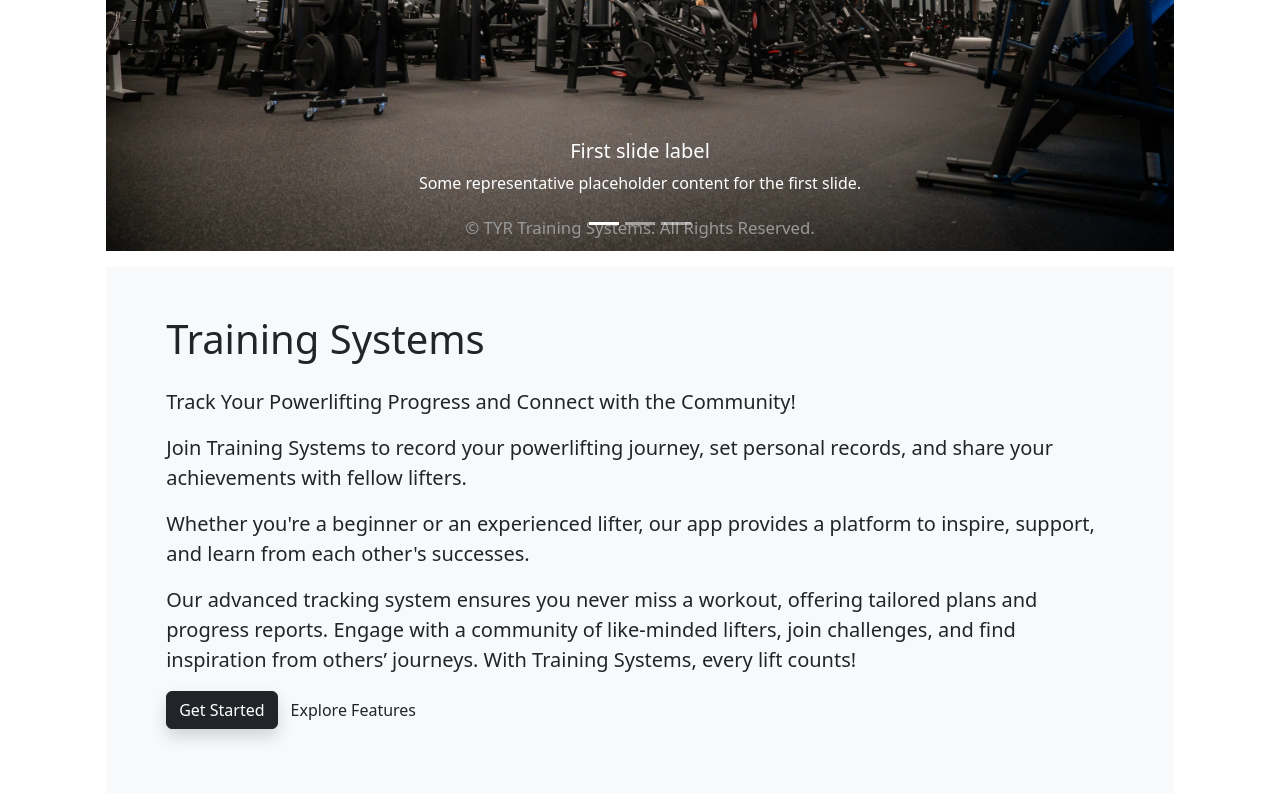
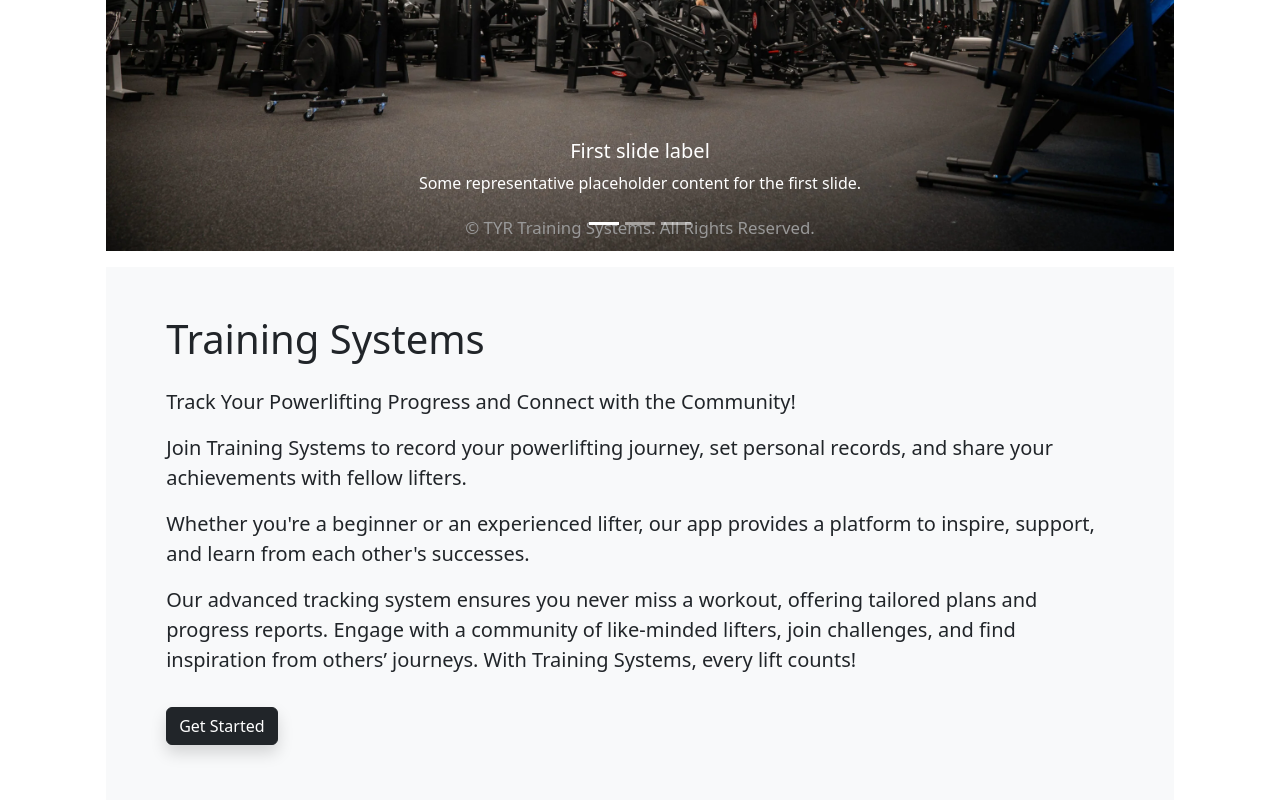
Before and after one commit to mathisarends/TrainingSystems, an Angular app in the folder client/: page / in a window 1280 px wide. Shown: the part 538-1338 px from the top of the page. Built offline with nearby package versions, Linux system fonts and the light colour scheme.

Commit message:
Parametrized hero section

```diff
--- a/client/src/app/Pages/landing/landing.component.html
+++ b/client/src/app/Pages/landing/landing.component.html
@@ -5,43 +5,13 @@
       <app-carousel [slides]="carouselSlides"></app-carousel>
     </div>
     <!-- Hero Section -->
-    <div class="hero-section bg-light d-flex align-items-center">
-      <section class="p-5 w-100">
-        <div class="container">
-          <div class="row">
-            <div class="col-lg-12">
-              <h1 class="pb-3">Training Systems</h1>
-              <p class="lead">
-                Track Your Powerlifting Progress and Connect with the Community!
-              </p>
-              <p class="lead">
-                Join Training Systems to record your powerlifting journey, set
-                personal records, and share your achievements with fellow
-                lifters.
-              </p>
-              <p class="lead">
-                Whether you're a beginner or an experienced lifter, our app
-                provides a platform to inspire, support, and learn from each
-                other's successes.
-              </p>
-              <p class="lead">
-                Our advanced tracking system ensures you never miss a workout,
-                offering tailored plans and progress reports. Engage with a
-                community of like-minded lifters, join challenges, and find
-                inspiration from others’ journeys. With Training Systems, every
-                lift counts!
-              </p>
-              <p>
-                <a
-                  href="<%= isAuthenticated ? '/training' : '/register' %>"
-                  class="btn btn-dark shadow mr-2"
-                  >Get Started</a
-                ><a href="#" class="btn btn-outline">Explore Features</a>
-              </p>
-            </div>
-          </div>
-        </div>
-      </section>
+    <div class="hero-section">
+      <app-hero
+        [headline]="heroHeadline"
+        [leadTexts]="heroLeadTexts"
+        [buttonText]="heroButtonText"
+      >
+      </app-hero>
     </div>
   </div>
 </div>
--- a/client/src/app/Pages/landing/landing.component.scss
+++ b/client/src/app/Pages/landing/landing.component.scss
@@ -1,11 +1,3 @@
-/* #carouselExampleCaptions {
-  padding-inline: 7.5%;
-} */
-
-/* #landing-container {
-
-} */
-
 .landing-grid {
   display: grid;
   grid-template-columns: repeat(2, 1fr);
@@ -13,19 +5,6 @@
   padding-inline: 7.5%;
 }
 
-.carousel-item img {
-  object-fit: cover;
-  width: 100%;
-}
-
-.carousel-item {
-  min-height: 400px; /* Setze eine Mindesthöhe für das Carousel */
-}
-
-.hero-section {
-  min-height: 400px; /* Gleiche Mindesthöhe wie das Carousel */
-}
-
 @media (max-width: 1368px) {
   .landing-grid {
     grid-template-columns: 1fr;
--- a/client/src/app/Pages/landing/landing.component.ts
+++ b/client/src/app/Pages/landing/landing.component.ts
@@ -2,11 +2,12 @@ import { Component } from '@angular/core';
 import { Slide } from '../../types/slide';
 
 import { CarouselComponent } from '../../components/carousel/carousel.component';
+import { HeroComponent } from '../../hero/hero.component';
 
 @Component({
   selector: 'app-landing',
   standalone: true,
-  imports: [CarouselComponent],
+  imports: [CarouselComponent, HeroComponent],
   templateUrl: './landing.component.html',
   styleUrl: './landing.component.scss',
 })
@@ -31,4 +32,13 @@ export class LandingComponent {
       text: 'Some representative placeholder content for the third slide.',
     },
   ];
+
+  heroHeadline = 'Training Systems';
+  heroLeadTexts = [
+    'Track Your Powerlifting Progress and Connect with the Community!',
+    'Join Training Systems to record your powerlifting journey, set personal records, and share your achievements with fellow lifters.',
+    "Whether you're a beginner or an experienced lifter, our app provides a platform to inspire, support, and learn from each other's successes.",
+    'Our advanced tracking system ensures you never miss a workout, offering tailored plans and progress reports. Engage with a community of like-minded lifters, join challenges, and find inspiration from others’ journeys. With Training Systems, every lift counts!',
+  ];
+  heroButtonText = 'Get Started';
 }
--- /dev/null
+++ b/client/src/app/hero/hero.component.html
@@ -0,0 +1,15 @@
+<section class="p-5 w-100 bg-light d-flex align-items-center">
+  <div class="container">
+    <div class="row">
+      <div class="col-lg-12">
+        <h1 class="pb-3">{{ headline }}</h1>
+        <ng-container *ngFor="let text of leadTexts">
+          <p class="lead">{{ text }}</p>
+        </ng-container>
+        <p>
+          <a class="btn btn-dark shadow mr-2 mt-3">{{ buttonText }}</a>
+        </p>
+      </div>
+    </div>
+  </div>
+</section>
```
Also changed, not shown: client/src/app/hero/hero.component.ts (added, +15 -0 lines), client/src/app/hero/hero.component.scss (added), 1 other file (tests, documents, lock files or other folders).
